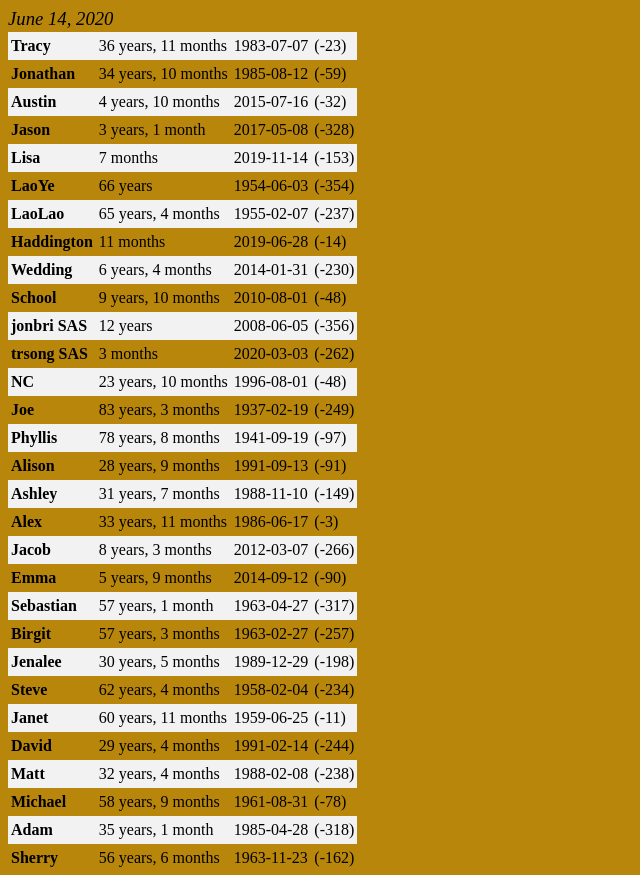
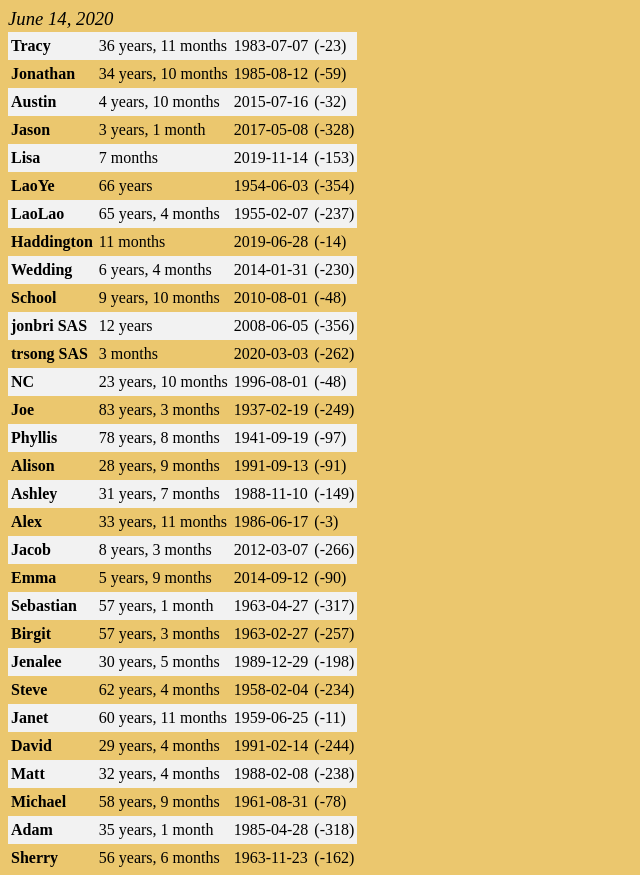
Before and after one commit to jonbri/howold, a website: page index.html in a window 1280 px wide. Shown: the top 875 px of the page, without its empty margins (0-640 px from the left). Drawn offline with Linux system fonts and the light colour scheme.

Commit message:
lightercolor

```diff
--- a/app/style.css
+++ b/app/style.css
@@ -1,5 +1,5 @@
 body {
-  background-color: darkgoldenrod;
+  background-color: rgb(235, 199, 110);
 }
 
 h3,
```
